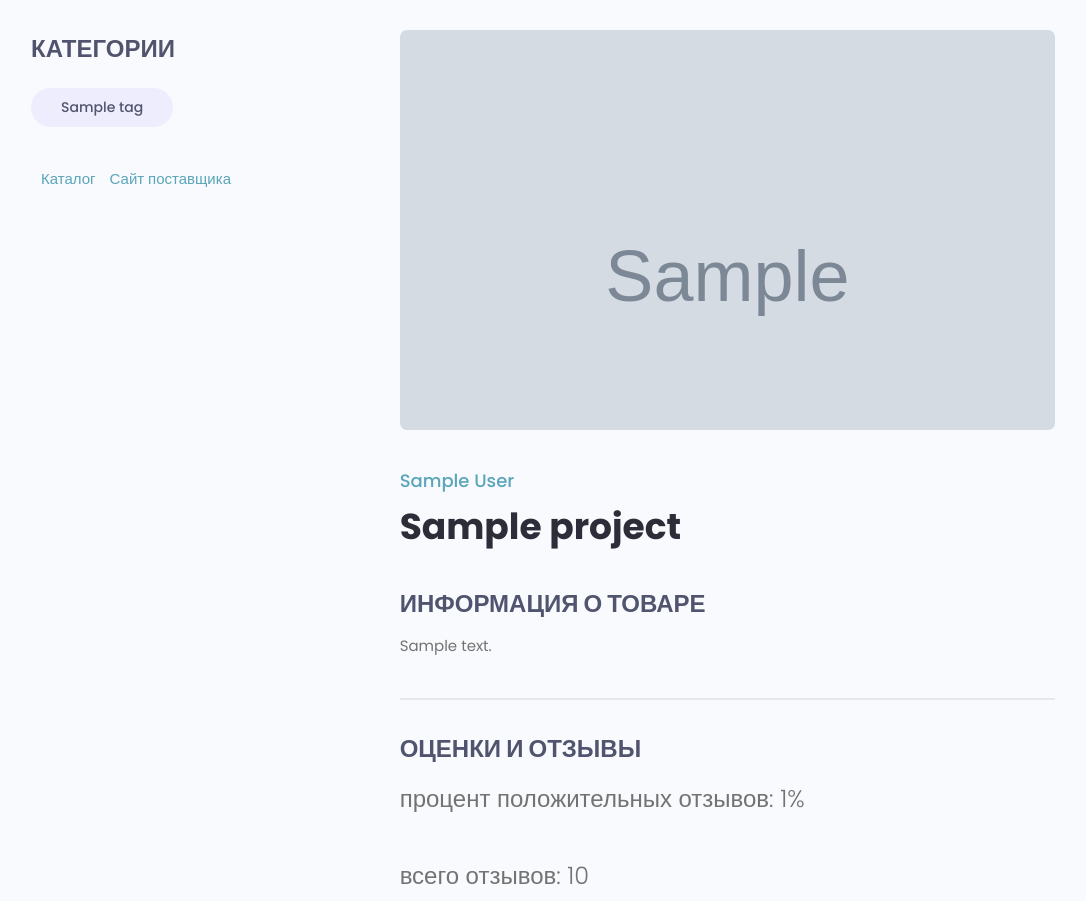
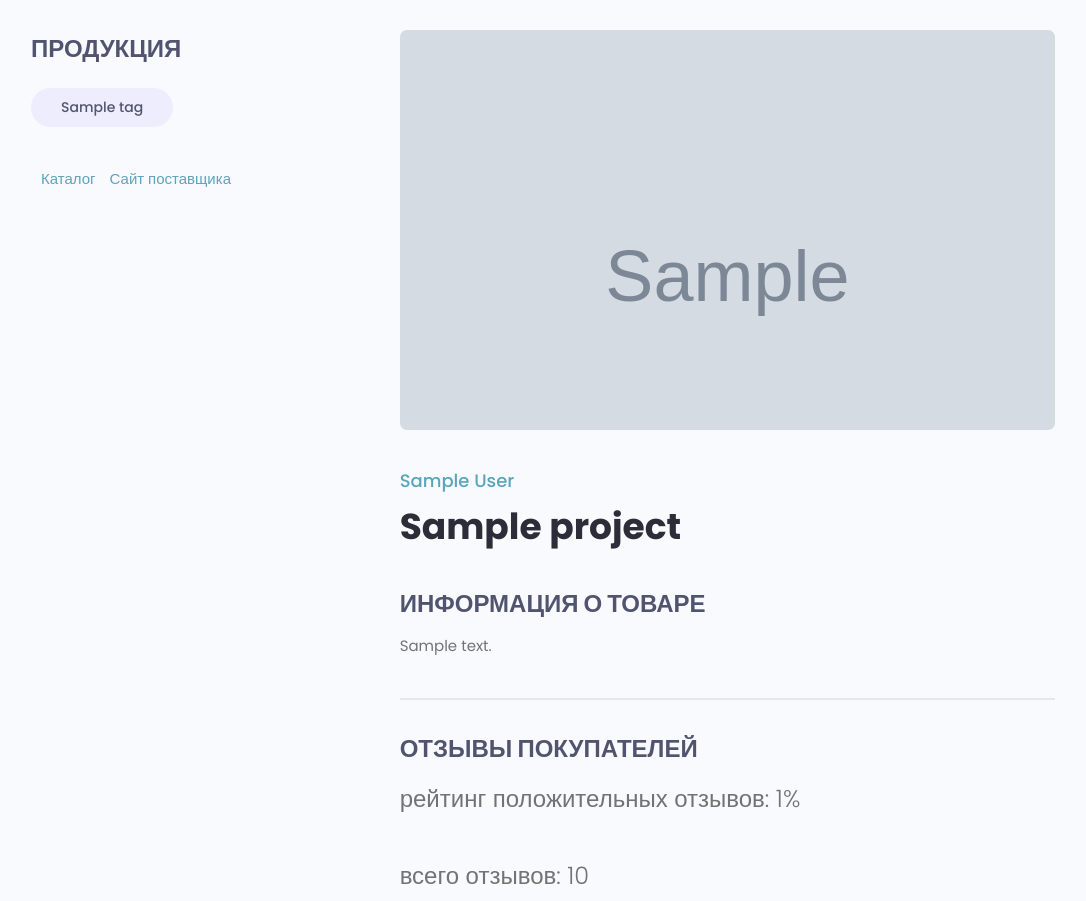
Before and after one commit to qaexpert/megasite, a Django app: a page that uses projects/templates/projects/single-project.html in a window 1280 px wide. Shown: the part 128-1029 px from the top of the page, without its empty margins (97-1183 px from the left). Run offline with Django 4.2, Linux system fonts and the light colour scheme; tables that the repository leaves empty hold one stand-in row (values such as "Sample post"); grey boxes marked "Sample" are stand-in pictures; some libraries are stand-ins or nearby versions.

Commit message:
version 1.4.2-alpha.01

```diff
--- a/projects/templates/projects/single-project.html
+++ b/projects/templates/projects/single-project.html
@@ -6,7 +6,7 @@
         <div class="container">
             <div class="layout">
                 <div class="column column--1of3">
-                    <h3 class="singleProject__subtitle">Категории</h3>
+                    <h3 class="singleProject__subtitle">Продукция</h3>
                     <div class="singleProject__toolStack">
                         {% for tag in project.tags.all %}
                             <a href="{% url 'tag' tag.slug %}" class="tag tag--pill tag--sub tag--lg">{{ tag }}</a>
@@ -37,9 +37,9 @@
                         {{ project.description }}
                     </div>
                     <div class="comments">
-                        <h3 class="singleProject__subtitle">Оценки и отзывы</h3>
+                        <h3 class="singleProject__subtitle">Отзывы покупателей</h3>
                         <h5 class="project--rating">
-                            процент положительных отзывов: {{ project.votes_ratio }}%
+                            рейтинг положительных отзывов: {{ project.votes_ratio }}%
                         </h5>
                         <h5 class="project--rating">
                             всего отзывов: {{ project.total_votes }}
@@ -48,7 +48,7 @@
                             <p>Вы уже писали отзыв об этом товаре</p>
 
                         {% elif request.user.profile == project.owner %}
-                            <p>Вы не можете оставлять отзывы к собственным цветам</p>
+                            <p>Вы не можете оставлять отзывы о своей компании</p>
 
                         {% elif request.user.is_authenticated %}
                             <form class="form" action="{% url 'project' project.slug %}" method="POST">
```
Also changed, not shown: media/profile_images/default.jpg (added), media/project_images/default.jpg (added), vercel.json.
